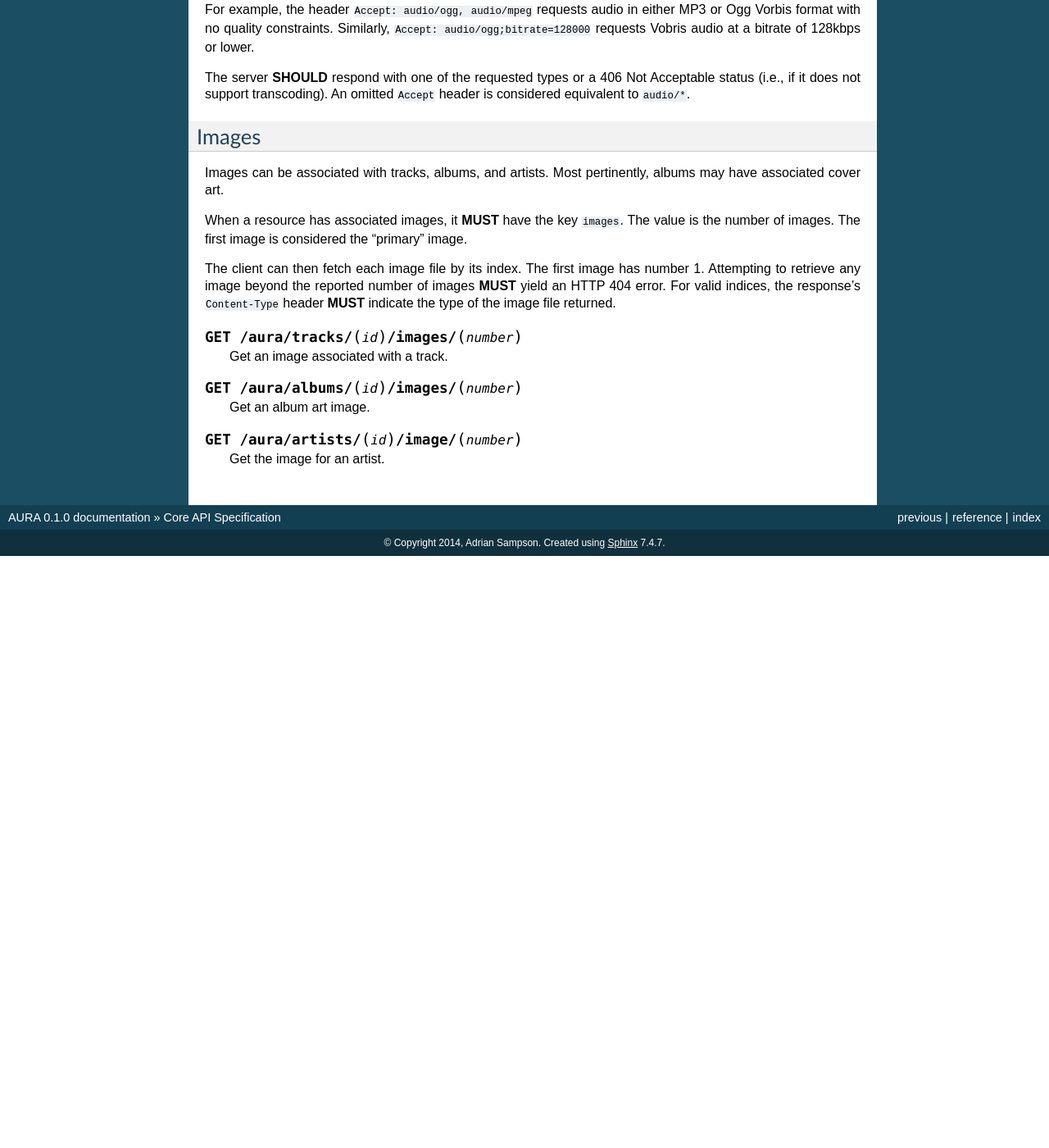
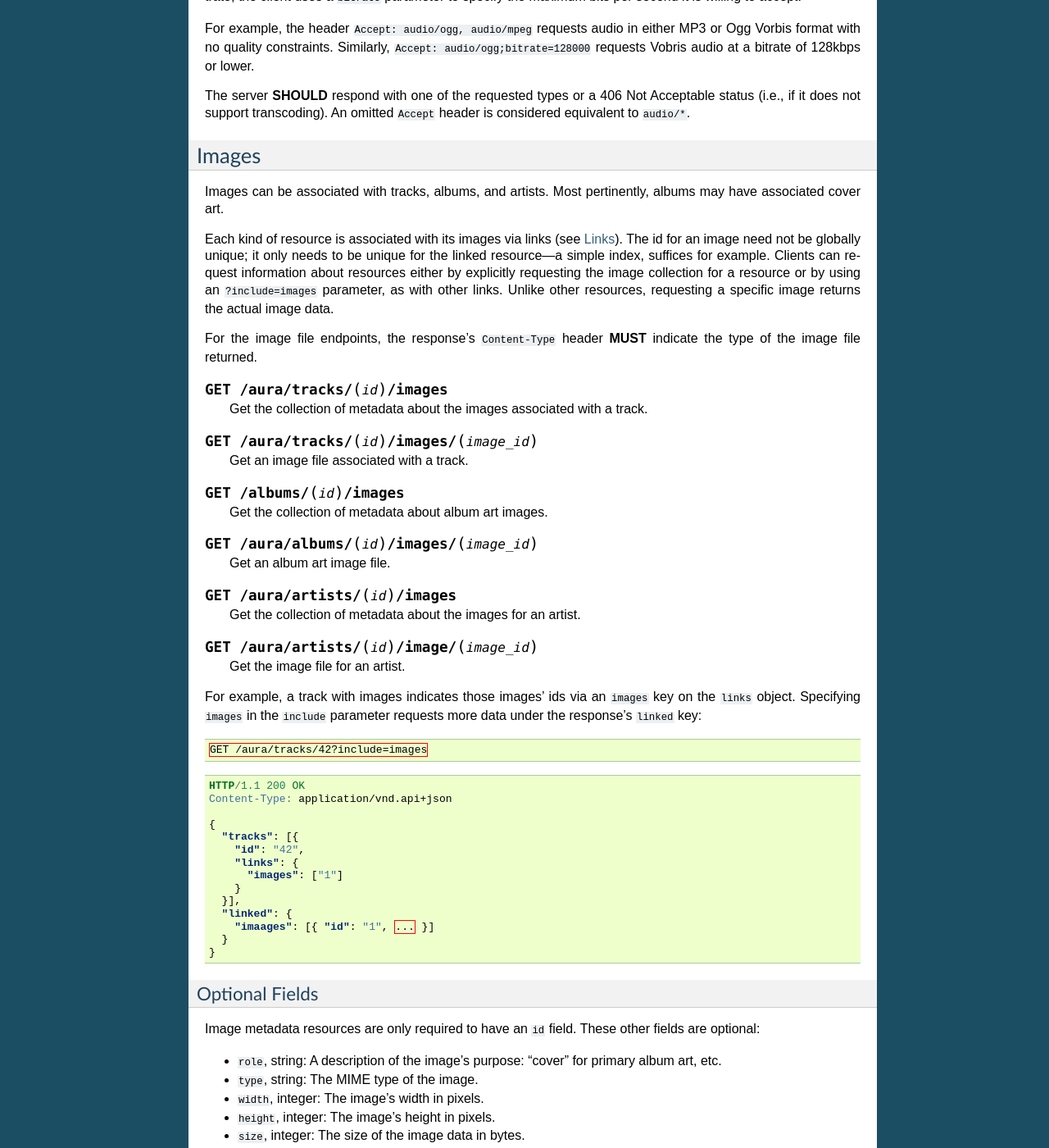
Before and after one commit to beetbox/aura, a Sphinx documentation site: the page built from docs/api.rst, in a window 1280 px wide and 1400 px high, scrolled down 6794 px. Shown: the whole window at 82% size. Built offline with Sphinx 7.4.7, drawn with Linux system fonts in a browser that asks for light colours; before the commit the page ends 7472 px from its top, so only the background shows below that; some of the changed text lies outside the part shown.

Commit message:
More complete images API (#3)

```diff
--- a/docs/api.rst
+++ b/docs/api.rst
@@ -304,6 +304,7 @@ These optional fields reflect audio metadata:
   sample per channel.)
 * ``bitrate``, integer: The number of bits per second in the encoding.
 * ``bitdepth``, integer: The number of bits per sample.
+* ``size``, integer: The size of the audio file in bytes.
 
 Links
 '''''
@@ -466,27 +467,81 @@ Images
 Images can be associated with tracks, albums, and artists. Most pertinently,
 albums may have associated cover art.
 
-When a resource has associated images, it **MUST** have the key ``images``.
-The value is the number of images. The first image is considered the "primary"
-image.
+Each kind of resource is associated with its images via links (see
+:ref:`links`). The id for an image need not be globally unique; it only needs
+to be unique for the linked resource---a simple index, suffices for example.
+Clients can request information about resources either by explicitly
+requesting the image collection for a resource or by using an
+``?include=images`` parameter, as with other links. Unlike other resources,
+requesting a specific image returns the actual image data.
 
-The client can then fetch each image file by its index. The first image has
-number 1. Attempting to retrieve any image beyond the reported number of
-images **MUST** yield an HTTP 404 error. For valid indices, the response's
-``Content-Type`` header **MUST** indicate the type of the image file returned.
+For the image file endpoints, the response's ``Content-Type`` header **MUST**
+indicate the type of the image file returned.
 
-.. http:get:: /aura/tracks/(id)/images/(number)
+.. http:get:: /aura/tracks/(id)/images
+    :synopsis: Get information about images associated with a track.
+
+    Get the collection of metadata about the images associated with a track.
+
+.. http:get:: /aura/tracks/(id)/images/(image_id)
     :synopsis: Get an image associated with a track.
 
-    Get an image associated with a track.
+    Get an image file associated with a track.
 
+.. http:get:: /albums/(id)/images
+    :synopsis: Get information about album art images.
 
-.. http:get:: /aura/albums/(id)/images/(number)
+    Get the collection of metadata about album art images.
+
+.. http:get:: /aura/albums/(id)/images/(image_id)
     :synopsis: Get an album art image.
 
-    Get an album art image.
+    Get an album art image file.
 
-.. http:get:: /aura/artists/(id)/image/(number)
-    :synopsis: Get the image for an artist.
+.. http:get:: /aura/artists/(id)/images
+    :synopsis: Get information about images for an artist.
 
-    Get the image for an artist.
+    Get the collection of metadata about the images for an artist.
+
+.. http:get:: /aura/artists/(id)/image/(image_id)
+    :synopsis: Get an image for an artist.
+
+    Get the image file for an artist.
+
+For example, a track with images indicates those images' ids via an ``images``
+key on the ``links`` object. Specifying ``images`` in the ``include``
+parameter requests more data under the response's ``linked`` key:
+
+.. sourcecode:: http
+
+    GET /aura/tracks/42?include=images
+
+.. sourcecode:: http
+
+    HTTP/1.1 200 OK
+    Content-Type: application/vnd.api+json
+
+    {
+      "tracks": [{
+        "id": "42",
+        "links": {
+          "images": ["1"]
+        }
+      }],
+      "linked": {
+        "imaages": [{ "id": "1", ... }]
+      }
+    }
+
+Optional Fields
+'''''''''''''''
+
+Image metadata resources are only required to have an ``id`` field. These
+other fields are optional:
+
+* ``role``, string: A description of the image's purpose: "cover" for primary
+  album art, etc.
+* ``type``, string: The MIME type of the image.
+* ``width``, integer: The image's width in pixels.
+* ``height``, integer: The image's height in pixels.
+* ``size``, integer: The size of the image data in bytes.
```
